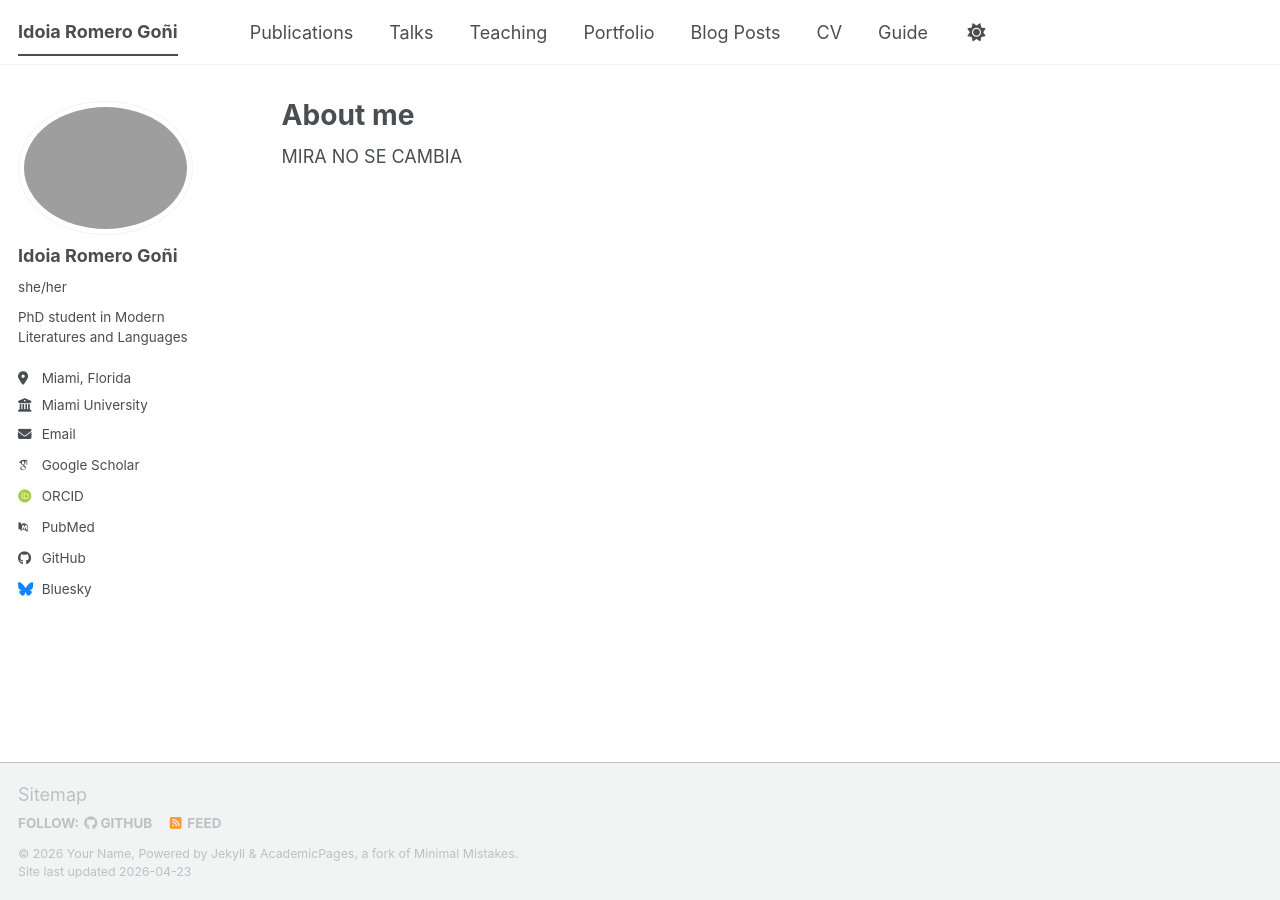
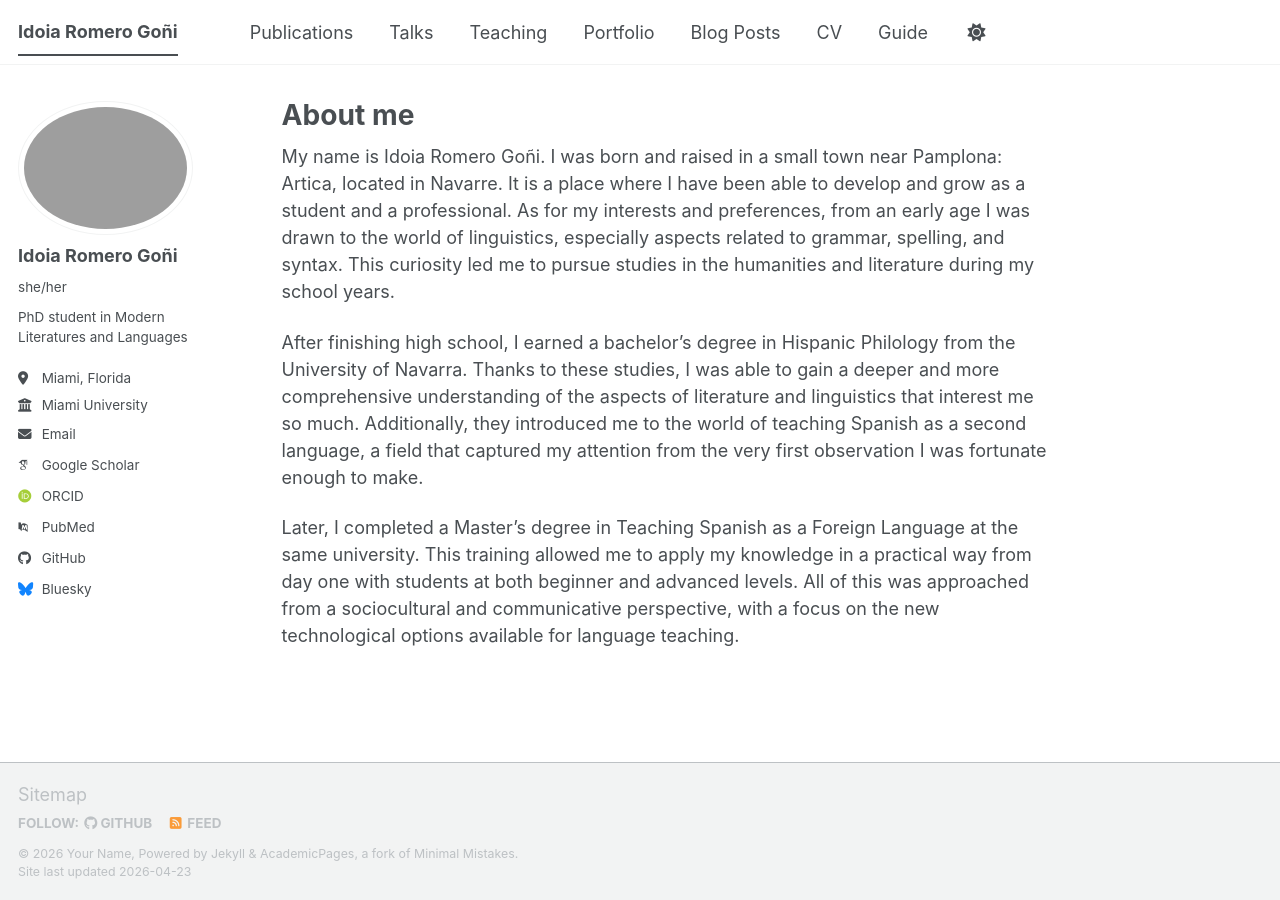
Before and after one commit to idoiaromerogo/idoiaromerogo.github.io, a Jekyll site: the page built from _pages/about.md, in a window 1280 px wide. Built offline with Jekyll 4.4.1, drawn with Linux system fonts in a browser that asks for light colours; some web fonts are replaced; a script bundle is joined from its source files by our own code; library files that are not in the unit come from our copies.

Commit message:
Update about page with personal information
Added personal background and educational details.

```diff
--- a/_pages/about.md
+++ b/_pages/about.md
@@ -8,4 +8,9 @@ redirect_from:
 ---
 
 
-MIRA NO SE CAMBIA
+
+My name is Idoia Romero Goñi. I was born and raised in a small town near Pamplona: Artica, located in Navarre. It is a place where I have been able to develop and grow as a student and a professional. As for my interests and preferences, from an early age I was drawn to the world of linguistics, especially aspects related to grammar, spelling, and syntax. This curiosity led me to pursue studies in the humanities and literature during my school years.
+
+After finishing high school, I earned a bachelor’s degree in Hispanic Philology from the University of Navarra. Thanks to these studies, I was able to gain a deeper and more comprehensive understanding of the aspects of literature and linguistics that interest me so much. Additionally, they introduced me to the world of teaching Spanish as a second language, a field that captured my attention from the very first observation I was fortunate enough to make.
+
+Later, I completed a Master’s degree in Teaching Spanish as a Foreign Language at the same university. This training allowed me to apply my knowledge in a practical way from day one with students at both beginner and advanced levels. All of this was approached from a sociocultural and communicative perspective, with a focus on the new technological options available for language teaching.
```
